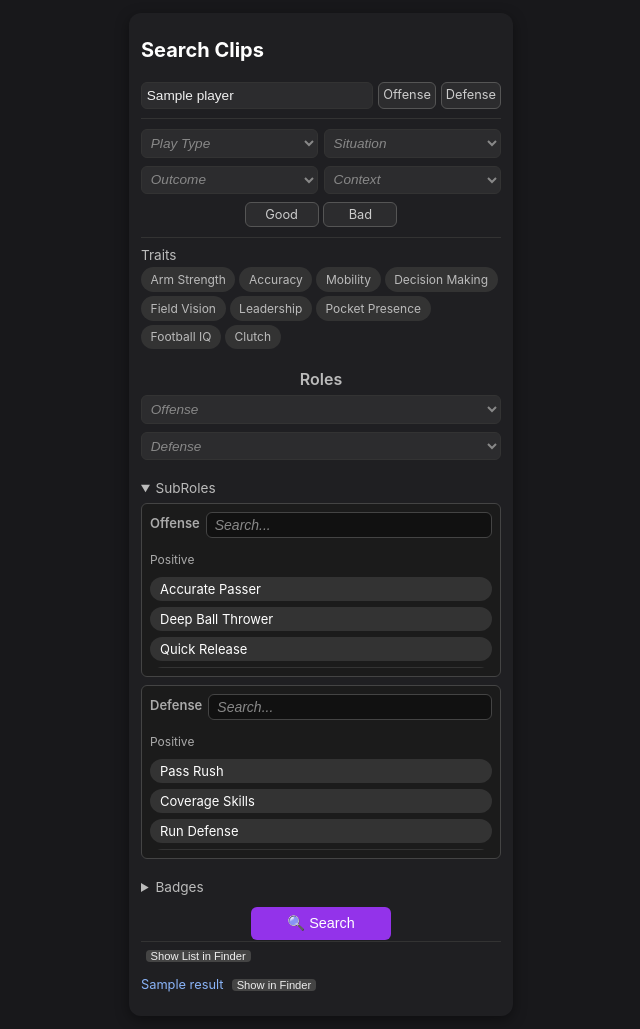
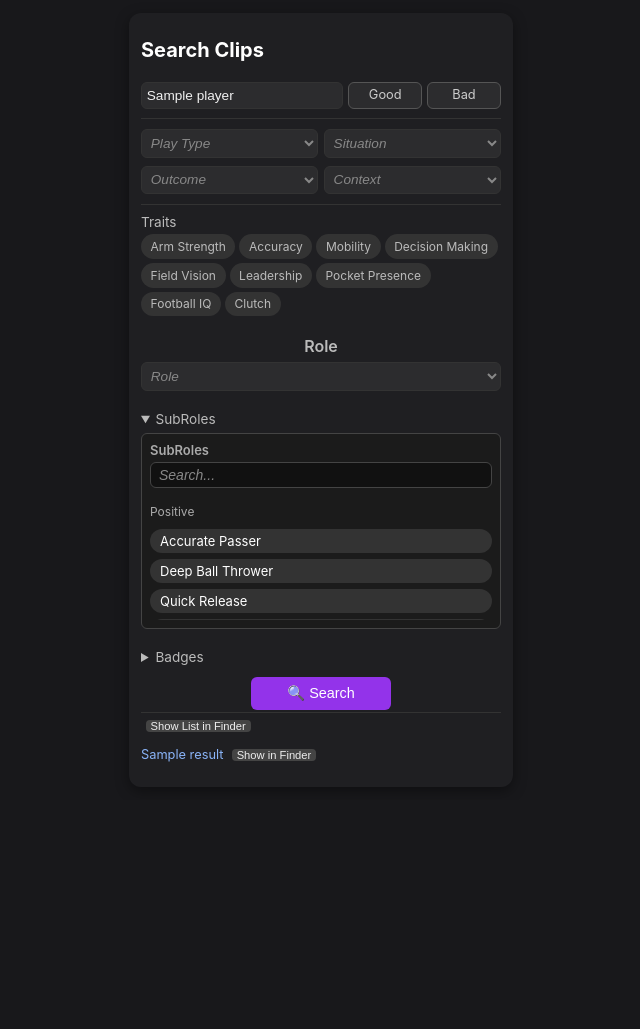
Before and after one commit to Bet-Zero/qb_clip_tagger, a Flask app: template templates/search.html in a window 1280 px wide. Shown: the whole page, without its empty margins (319-959 px from the left). After the commit the page ends 762 px from the top, so only its background shows below. Run offline with Flask 3, Linux system fonts and the light colour scheme; the template is opened without the code that fills it: most values are stand-ins (such as "Sample title", 1, 10 or a date in 2020).

Commit message:
Replace side with quality toggle

```diff
--- a/app.py
+++ b/app.py
@@ -46,10 +46,10 @@ def players():
     return jsonify({"players": get_player_names()})
 
 
-@app.route("/clip/<player>/<side>/<path:filename>")
-def serve_clip(player, side, filename):
-    """Return the video file for the given player/side/filename."""
-    path = Path(config.BASE_DIR) / player / side / filename
+@app.route("/clip/<player>/<path:filename>")
+def serve_clip(player, filename):
+    """Return the video file for the given player/filename."""
+    path = Path(config.BASE_DIR) / player / filename
     if not path.exists():
         abort(404)
     return send_file(path)
@@ -63,11 +63,10 @@ def search_page():
         # Split comma-separated strings into arrays and filter out empty strings
         filters = {
             "player": request.args.get("player"),
-            "side": request.args.get("side"),
-            "playtype": request.args.get("playtype"),  # value format from taggerData.js is already correct
+            "playtype": request.args.get("playtype"),
             "outcome": request.args.get("outcome"),
             "context": request.args.get("context"),
-            "situation": request.args.get("situation"),  # value format from taggerData.js is already correct
+            "situation": request.args.get("situation"),
             "quality": request.args.get("quality"),
             "traits": [t for t in request.args.get("traits", "").split(",") if t],
             "roles": [r for r in request.args.get("roles", "").split(",") if r],
@@ -77,14 +76,15 @@ def search_page():
         logs = load_logs()
         for entry in logs:
             if matches(entry, filters):
-                path = Path(config.BASE_DIR) / entry["player"] / entry["side"] / entry["filename"]
-                results.append({
-                    "label": f"{entry['player']}: {entry['filename']}",
-                    "full_path": str(path),
-                    "player": entry["player"],
-                    "side": entry["side"],
-                    "filename": entry["filename"],
-                })
+                path = Path(config.BASE_DIR) / entry["player"] / entry["filename"]
+                results.append(
+                    {
+                        "label": f"{entry['player']}: {entry['filename']}",
+                        "full_path": str(path),
+                        "player": entry["player"],
+                        "filename": entry["filename"],
+                    }
+                )
     return render_template("search.html", players=players, results=results, args=request.args)
 
 
--- a/search_clips.py
+++ b/search_clips.py
@@ -41,7 +41,6 @@ def matches(entry, filters):
 def main(argv=None):
     parser = argparse.ArgumentParser(description="Search tagged clips")
     parser.add_argument("--player")
-    parser.add_argument("--side")
     parser.add_argument("--playtype")
     parser.add_argument("--outcome")
     parser.add_argument("--context")
@@ -56,7 +55,6 @@ def main(argv=None):
 
     filters = {
         "player": args.player,
-        "side": args.side,
         "playtype": args.playtype,
         "outcome": args.outcome,
         "context": args.context,
@@ -71,7 +69,7 @@ def main(argv=None):
     logs = load_logs()
     results = [e for e in logs if matches(e, filters)]
     for e in results:
-        path = Path(config.BASE_DIR) / e["player"] / e["side"] / e["filename"]
+        path = Path(config.BASE_DIR) / e["player"] / e["filename"]
         print(path)
 
 
--- a/static/search.js
+++ b/static/search.js
@@ -39,14 +39,11 @@ function populateSearch() {
     if (hidden) hidden.value = qualityVal;
   }
 
-  // Roles handling - split comma separated roles and update both selects
+  // Role handling - set select and hidden input
   const rolesVal = params.get("roles");
   if (rolesVal) {
-    const [off, def] = rolesVal.split(",");
     const offenseSelect = document.querySelector("select[name='offense_role']");
-    const defenseSelect = document.querySelector("select[name='defense_role']");
-    if (offenseSelect) offenseSelect.value = off || "";
-    if (defenseSelect) defenseSelect.value = def || "";
+    if (offenseSelect) offenseSelect.value = rolesVal;
     if (typeof updateRoles === "function") updateRoles();
   }
 
--- a/static/taggerData.js
+++ b/static/taggerData.js
@@ -9,20 +9,6 @@ const offensiveRoles = [
   "RPO Specialist",
   "Scrambler",
   "Red Zone Specialist",
-];
-
-const defensiveRoles = [
-  "Point-of-Attack Defender",
-  "Chaser",
-  "Wing Stopper",
-  "Off-Ball Helper",
-  "Defensive Playmaker",
-  "Defensive Quarterback",
-  "Switchable Wing",
-  "Switchable Big",
-  "Mobile Big",
-  "Post Defender",
-  "Anchor Big",
 ];
 
 const offensiveSubrolesPositive = [
@@ -60,41 +46,6 @@ const offensiveSubrolesNegative = [
   "Stares Down Receivers",
 ];
 
-const defensiveSubrolesPositive = [
-  "Pass Rush",
-  "Coverage Skills",
-  "Run Defense",
-  "Blitz Execution",
-  "Containment",
-  "QB Spy",
-  "Zone Coverage",
-  "Man Coverage",
-  "Pressure Creation",
-  "Gap Control",
-  "Pursuit",
-  "Tackling",
-  "Disruption",
-  "Communication",
-  "Recognition",
-];
-
-const defensiveSubrolesNegative = [
-  "Poor Pass Rush",
-  "Coverage Lapses",
-  "Run Defense Issues",
-  "Missed Tackles",
-  "Poor Angles",
-  "Late Recognition",
-  "Blown Assignments",
-  "Poor Pursuit",
-  "Gap Issues",
-  "Penalty Prone",
-  "Poor Communication",
-  "Overaggressive",
-  "Out of Position",
-  "Slow Reactions",
-  "Missed Containment",
-];
 
 const traits = [
   "Arm Strength",
@@ -275,60 +226,38 @@ function populateTags() {
     contextSelect.add(option);
   });
 
-  // Roles (Offense & Defense)
-  const roleSelects = document.querySelectorAll(
+  // Role selection
+  const roleSelect = document.querySelector(
     "#roles-section select.role-select"
   );
-  if (roleSelects.length >= 2) {
-    const [offenseSelect, defenseSelect] = roleSelects;
-    const offensePlaceholder = new Option("Offense", "");
-    offensePlaceholder.className = "placeholder-option";
-    offenseSelect.add(offensePlaceholder);
-    const defensePlaceholder = new Option("Defense", "");
-    defensePlaceholder.className = "placeholder-option";
-    defenseSelect.add(defensePlaceholder);
+  if (roleSelect) {
+    const placeholder = new Option("Role", "");
+    placeholder.className = "placeholder-option";
+    roleSelect.add(placeholder);
     offensiveRoles.forEach((role) => {
-      offenseSelect.add(new Option(role, role));
-    });
-    defensiveRoles.forEach((role) => {
-      defenseSelect.add(new Option(role, role));
+      roleSelect.add(new Option(role, role));
     });
 
     const hiddenInput = document.querySelector("input[name='roles']");
     window.updateRoles = () => {
-      const selected = [offenseSelect.value, defenseSelect.value].filter(
-        Boolean
-      );
-      hiddenInput.value = selected.join(",");
+      hiddenInput.value = roleSelect.value || "";
     };
 
-    offenseSelect.addEventListener("change", window.updateRoles);
-    defenseSelect.addEventListener("change", window.updateRoles);
+    roleSelect.addEventListener("change", window.updateRoles);
     // Initialize hidden value
     window.updateRoles();
   }
 
-  // SubRoles (Offense & Defense, with Positive/Negative sections)
-  const subroleLists = document.querySelectorAll("#subroles-section .tag-list");
-  if (subroleLists.length >= 2) {
-    const [offenseList, defenseList] = subroleLists;
-
-    offenseList.innerHTML += "<div class='subrole-divider'>Positive</div>";
+  // SubRoles with Positive/Negative sections
+  const subroleList = document.querySelector("#subroles-section .tag-list");
+  if (subroleList) {
+    subroleList.innerHTML += "<div class='subrole-divider'>Positive</div>";
     offensiveSubrolesPositive.forEach((sub) =>
-      offenseList.appendChild(createSelectable(sub, "subroles"))
+      subroleList.appendChild(createSelectable(sub, "subroles"))
     );
-    offenseList.innerHTML += "<div class='subrole-divider'>Negative</div>";
+    subroleList.innerHTML += "<div class='subrole-divider'>Negative</div>";
     offensiveSubrolesNegative.forEach((sub) =>
-      offenseList.appendChild(createSelectable(sub, "subroles"))
-    );
-
-    defenseList.innerHTML += "<div class='subrole-divider'>Positive</div>";
-    defensiveSubrolesPositive.forEach((sub) =>
-      defenseList.appendChild(createSelectable(sub, "subroles"))
-    );
-    defenseList.innerHTML += "<div class='subrole-divider'>Negative</div>";
-    defensiveSubrolesNegative.forEach((sub) =>
-      defenseList.appendChild(createSelectable(sub, "subroles"))
+      subroleList.appendChild(createSelectable(sub, "subroles"))
     );
   }
 }
--- a/templates/search.html
+++ b/templates/search.html
@@ -19,19 +19,6 @@
 
         // Add click handlers for traits and badges after they are created
         // This will be done after populateTags() runs in taggerData.js
-
-        document
-          .querySelectorAll(".side-group .toggle-button")
-          .forEach((btn) => {
-            btn.addEventListener("click", () => {
-              document
-                .querySelectorAll(".side-group .toggle-button")
-                .forEach((b) => b.classList.remove("selected"));
-              btn.classList.add("selected");
-              document.querySelector('input[name="side"]').value =
-                btn.dataset.value;
-            });
-          });
 
         document
           .querySelectorAll(".quality-group .toggle-button")
@@ -97,39 +84,6 @@
             <option value="{{ p }}"></option>
             {% endfor %}
           </datalist>
-          <div class="toggle-group">
-            <div
-              class="toggle-button {% if args.get('side','Offense')=='Offense' %}selected{% endif %}"
-              data-value="Offense"
-            >
-              Offense
-            </div>
-            <div
-              class="toggle-button {% if args.get('side')=='Defense' %}selected{% endif %}"
-              data-value="Defense"
-            >
-              Defense
-            </div>
-          </div>
-          <input
-            type="hidden"
-            name="side"
-            value="{{ args.get('side','Offense') }}"
-          />
-        </div>
-
-        <hr class="section-divider" />
-
-        <div class="form-row">
-          <select name="playtype"></select>
-          <select name="situation"></select>
-        </div>
-        <div class="form-row">
-          <select name="outcome"></select>
-          <select name="context"></select>
-        </div>
-
-        <div class="form-row">
           <div class="toggle-group quality-group">
             <div
               class="toggle-button {% if args.get('quality')=='Good' %}selected{% endif %}"
@@ -153,6 +107,17 @@
 
         <hr class="section-divider" />
 
+        <div class="form-row">
+          <select name="playtype"></select>
+          <select name="situation"></select>
+        </div>
+        <div class="form-row">
+          <select name="outcome"></select>
+          <select name="context"></select>
+        </div>
+
+        <hr class="section-divider" />
+
         <div class="form-group">
           <label>Traits</label>
           <div class="chip-row" data-field="traits"></div>
@@ -164,14 +129,9 @@
         </div>
 
         <div id="roles-section" class="tag-section">
-          <label>Roles</label>
-          <div class="dual-column">
+          <label>Role</label>
           <div class="column-block">
             <select class="role-select" name="offense_role"></select>
-            </div>
-            <div class="column-block">
-              <select class="role-select" name="defense_role"></select>
-            </div>
           </div>
           <input
             type="hidden"
@@ -183,11 +143,9 @@
         <details class="subrole-drawer">
           <summary>SubRoles</summary>
           <div id="subroles-section" class="tag-section">
-            <div class="dual-column compact-mode">
-              <div class="column-block">
             <div class="tag-box">
               <div class="box-header-row">
-                    <span class="box-title">Offense</span>
+                <span class="box-title">SubRoles</span>
                 <input
                   type="text"
                   class="filter-input"
@@ -195,21 +153,6 @@
                 />
               </div>
               <div class="tag-list scrollable" data-filter-group></div>
-                </div>
-              </div>
-              <div class="column-block">
-                <div class="tag-box">
-                  <div class="box-header-row">
-                    <span class="box-title">Defense</span>
-                    <input
-                      type="text"
-                      class="filter-input"
-                      placeholder="Search..."
-                    />
-                  </div>
-                  <div class="tag-list scrollable" data-filter-group></div>
-                </div>
-              </div>
             </div>
             <input
               type="hidden"
@@ -243,7 +186,7 @@
         {% for r in results %}
         <li data-path="{{ r.full_path }}">
           <a
-            href="{{ url_for('serve_clip', player=r.player, side=r.side, filename=r.filename) }}"
+            href="{{ url_for('serve_clip', player=r.player, filename=r.filename) }}"
             target="_blank"
           >
             {{ r.label }}
```
Also changed, not shown: tag_utils.py (+15 -15 lines), templates/tagger.html (+14 -93 lines), tests/test_tag_utils.py (+8 -8 lines). Lines whose indentation alone changed are shown as unchanged.
